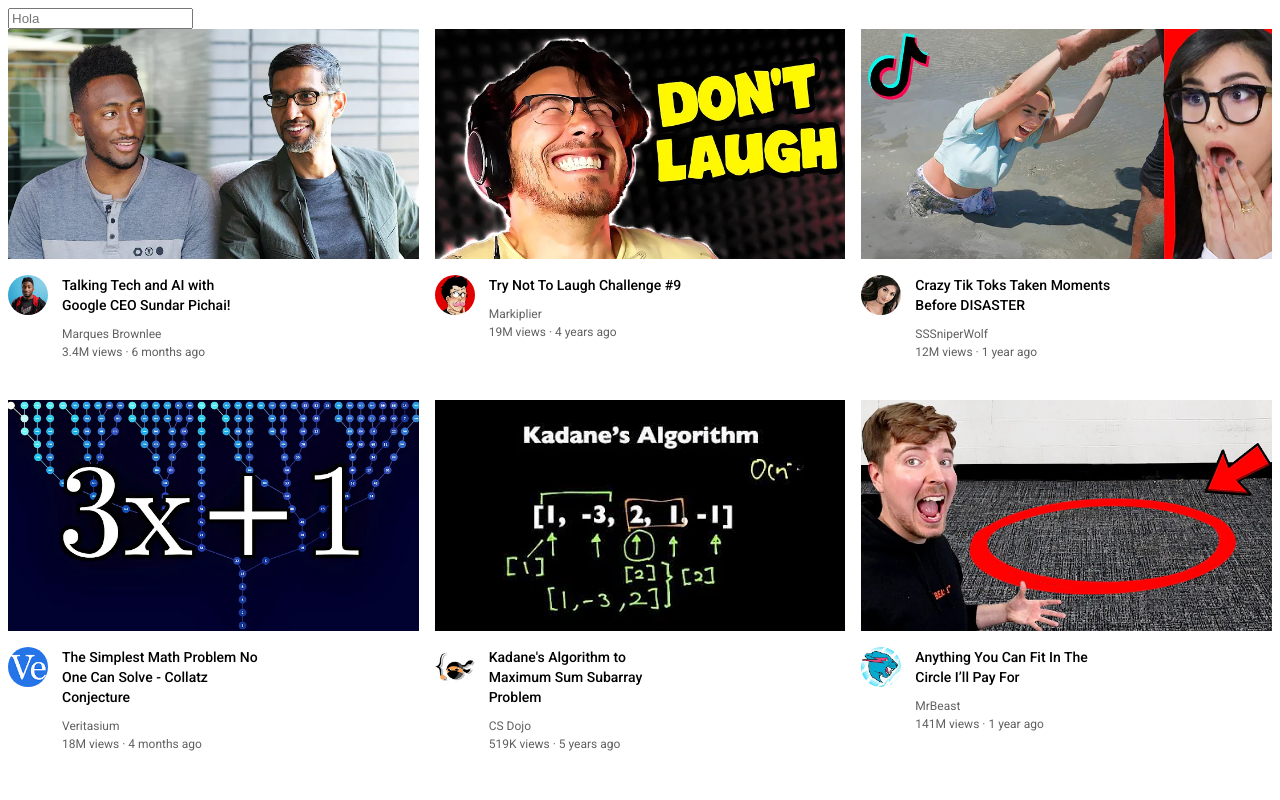
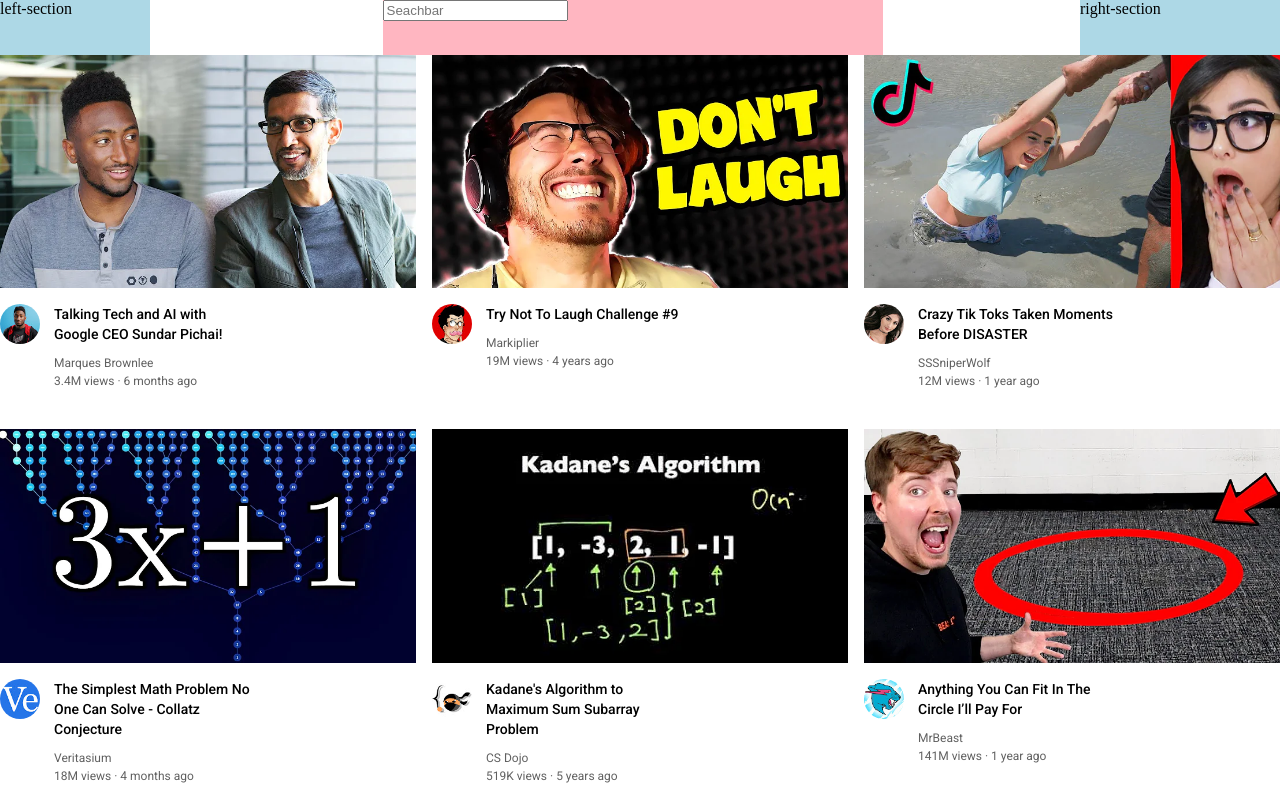
Before and after one commit to ulises-n/youtube-clone, a plain HTML site: page index.html in a window 1280 px wide. Drawn offline with Linux system fonts and the light colour scheme.

Commit message:
set flex to header

```diff
--- a/index.html
+++ b/index.html
@@ -7,79 +7,20 @@
   <link rel="preconnect" href="https://fonts.googleapis.com">
 <link rel="preconnect" href="https://fonts.gstatic.com" crossorigin>
 <link href="https://fonts.googleapis.com/css2?family=Roboto:ital,wght@0,100;0,300;0,400;0,500;0,700;0,900;1,100;1,300;1,400;1,500;1,700;1,900&display=swap" rel="stylesheet">
-  <style>
-p{
-  font-family: Roboto, Arial;
-  margin-top: 0;
-  margin-bottom: 0;
-}
-.roboto-regular {
-  font-family: "Roboto", sans-serif;
-  font-weight: 400;
-  font-style: normal;
-}
-
-.roboto-medium {
-  font-family: "Roboto", sans-serif;
-  font-weight: 500;
-  font-style: normal;
-}
-
-.roboto-bold {
-  font-family: "Roboto", sans-serif;
-  font-weight: 700;
-  font-style: normal;
-}
-    .thumbnail{
-      width: 100%;
-    }
-    .video-preview{
-      width: 100%;
-    }
-    .video-title{
-      margin-top: 0;
-      font-size: 14px;
-      font-weight: 500;
-      line-height: 20px;
-      margin-bottom: 12px;
-    }
-    .search-box{
-      display: block;
-    }
-    .channel-picture{
-      display: inline-block;
-      width: 50px;
-      vertical-align: top;
-    }
-    .video-info{
-      display: inline-block;
-      width: 200px;
-    }
-    .profile-picture{
-      width: 40px;
-      border-radius: 50px;
-    }
-    .thumbnail-row{
-      margin-bottom: 12px;
-    }
-    .video-author, .video-stats{
-      font-size: 12px;
-      color:rgb(96, 96, 96);
-    }
-    .video-author{
-      margin-bottom: 4px;
-    }
-    .video-grid{
-      display: grid;
-      grid-template-columns: 1fr 1fr 1fr;
-      column-gap: 16px;
-      row-gap: 40px;
-    }
-  </style>
+<link rel="stylesheet" href="styles/general.css">
+<link rel="stylesheet" href="styles/header.css">
+<link rel="stylesheet" href="styles/video.css">
 </head>
 
 <body>
-  <input class="search-box" type="text" placeholder="Hola">
+
+  <div class="header">
+    <div class="left-section">left-section</div>
+    <div class="middle-section">
+      <input class="search-box" type="text" placeholder="Seachbar">
+    </div>
+    <div class="right-section">right-section</div>
+  </div>
 
   <div class="video-grid">
 
--- /dev/null
+++ b/styles/general.css
@@ -0,0 +1,25 @@
+body{
+  margin: 0;
+}
+p{
+  font-family: Roboto, Arial;
+  margin-top: 0;
+  margin-bottom: 0;
+}
+.roboto-regular {
+  font-family: "Roboto", sans-serif;
+  font-weight: 400;
+  font-style: normal;
+}
+
+.roboto-medium {
+  font-family: "Roboto", sans-serif;
+  font-weight: 500;
+  font-style: normal;
+}
+
+.roboto-bold {
+  font-family: "Roboto", sans-serif;
+  font-weight: 700;
+  font-style: normal;
+}
--- /dev/null
+++ b/styles/header.css
@@ -0,0 +1,21 @@
+.header{
+  height: 55px;
+  display: flex;
+  flex-direction: row;
+  justify-content: space-between;
+}
+.left-section{
+  background-color: lightblue;
+  width: 150px;
+}
+.middle-section{
+  background-color: lightpink;
+  flex: 1;
+  margin-left: 70px;
+  margin-right: 35px;
+  max-width: 500px;
+}
+.right-section{
+  background-color: lightblue;
+  width: 200px;
+}
--- /dev/null
+++ b/styles/video.css
@@ -0,0 +1,42 @@
+.thumbnail{
+  width: 100%;
+}
+.video-preview{
+  width: 100%;
+}
+.video-title{
+  margin-top: 0;
+  font-size: 14px;
+  font-weight: 500;
+  line-height: 20px;
+  margin-bottom: 12px;
+}
+.channel-picture{
+  display: inline-block;
+  width: 50px;
+  vertical-align: top;
+}
+.video-info{
+  display: inline-block;
+  width: 200px;
+}
+.profile-picture{
+  width: 40px;
+  border-radius: 50px;
+}
+.thumbnail-row{
+  margin-bottom: 12px;
+}
+.video-author, .video-stats{
+  font-size: 12px;
+  color:rgb(96, 96, 96);
+}
+.video-author{
+  margin-bottom: 4px;
+}
+.video-grid{
+  display: grid;
+  grid-template-columns: 1fr 1fr 1fr;
+  column-gap: 16px;
+  row-gap: 40px;
+}
```
